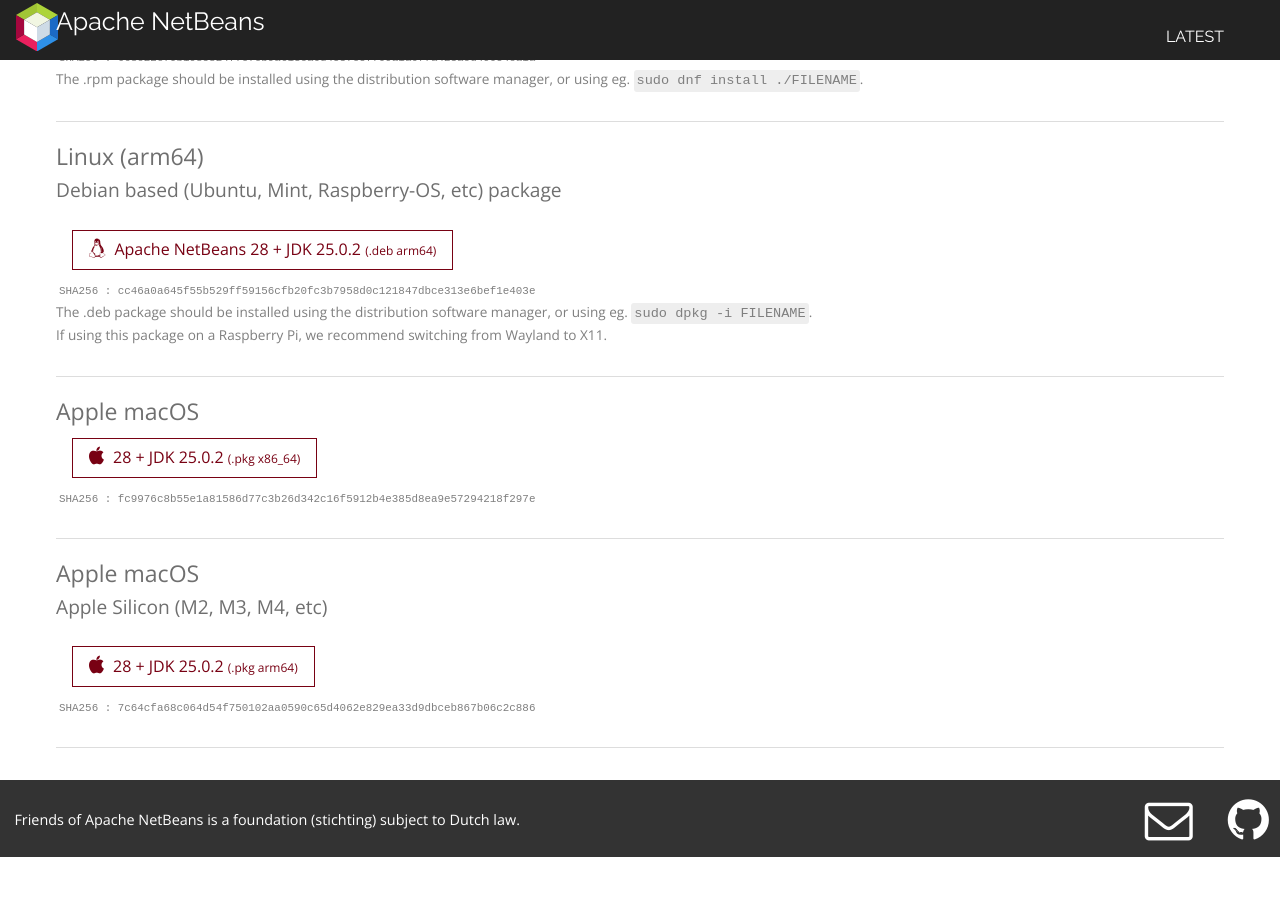
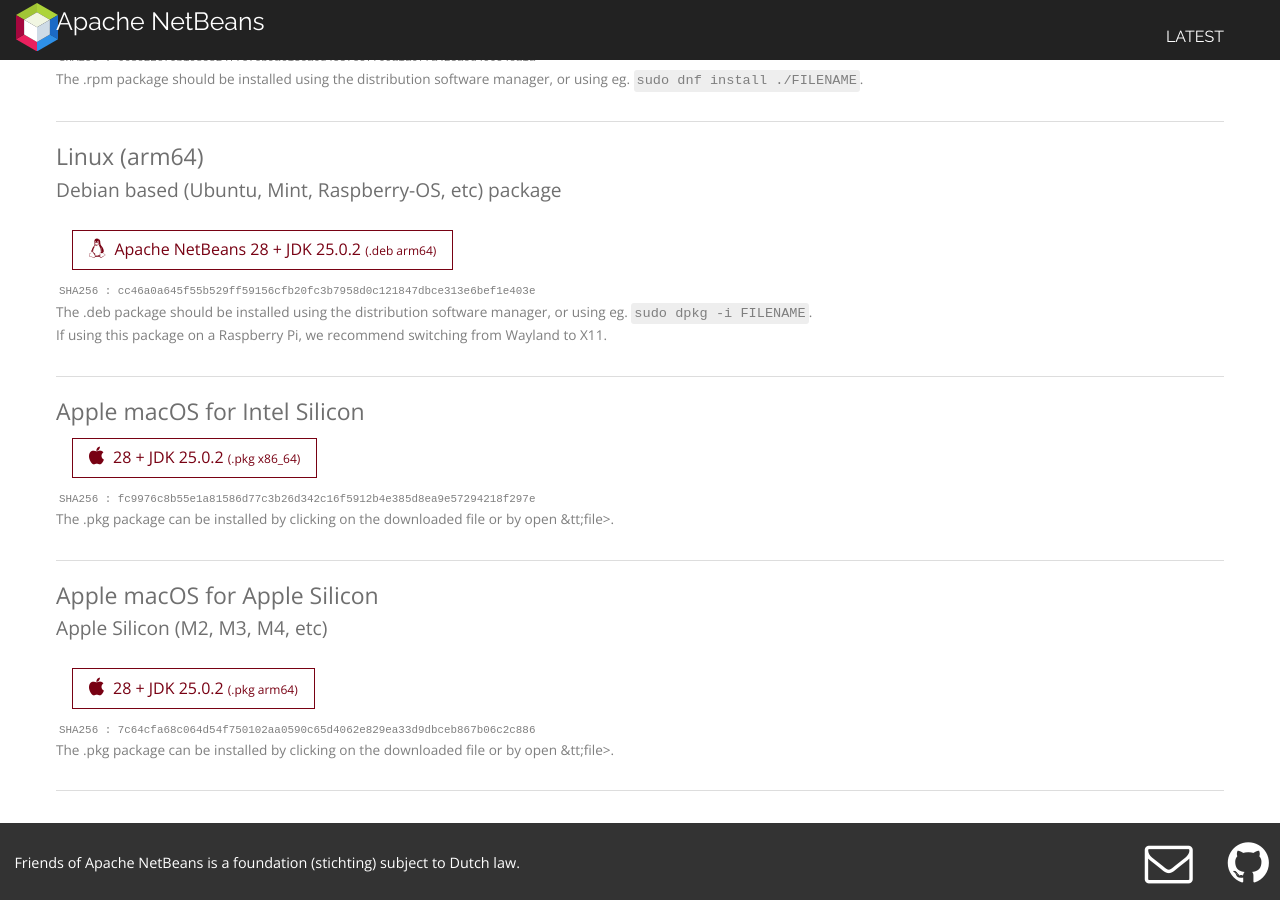
Before and after one commit to Friends-of-Apache-NetBeans/netbeans-installers-site, a Jekyll site: the page built from index.html, in a window 1280 px wide and 900 px high, scrolled down 1120 px. Built offline with Jekyll 4.4.1, drawn with Linux system fonts in a browser that asks for light colours; nearby versions of some CDN libraries; before the commit the page ends 1977 px from its top, so only the background shows below that.

Commit message:
fix pkg titles

```diff
--- a/_includes/release.html
+++ b/_includes/release.html
@@ -54,12 +54,13 @@
   {%- endif -%}
   {%- if sb.macos-pkg-x64-hash -%}
   <section class="download-arch">
-    <h3>Apple macOS</h3>
+    <h3>Apple macOS for Intel Silicon</h3>
     <div><a href="{{ sb.downloadbase }}/{{ sb.macos-pkg-x64-file }}" class="btn"><i class="fa fa-apple"></i>
         {{ sb.netbeans-version }} + JDK {{ sb.jdk-version }}
         <span class="type-arch">(.pkg x86_64)</span></a></div>
     <aside>
-      <code class="hash">SHA256 : {{ sb.macos-pkg-x64-hash }}</code>
+      <code class="hash">SHA256 : {{ sb.macos-pkg-x64-hash }}</code><br>
+      The .pkg package can be installed by clicking on the downloaded file or by open &tt;file&gt;.
     </aside>
   </section>
   {%- else -%}
@@ -72,13 +73,15 @@
   {%- endif -%}
   {%- if sb.macos-pkg-arm-hash -%}
   <section class="download-arch">
-    <h3>Apple macOS</h3>
+    <h3>Apple macOS for Apple Silicon</h3>
     <h4>Apple Silicon (M2, M3, M4, etc)</h4>
     <div><a href="{{ sb.downloadbase }}/{{ sb.macos-pkg-arm-file }}" class="btn"><i class="fa fa-apple"></i>
         {{ sb.netbeans-version }} + JDK {{ sb.jdk-version }}
         <span class="type-arch">(.pkg arm64)</span></a></div>
     <aside>
-      <code class="hash">SHA256 : {{ sb.macos-pkg-arm-hash }}</code>
+      <code class="hash">SHA256 : {{ sb.macos-pkg-arm-hash }}</code><br>
+      The .pkg package can be installed by clicking on the downloaded file or by open &tt;file&gt;.
+
     </aside>
   </section>
   {%- endif -%}
```
